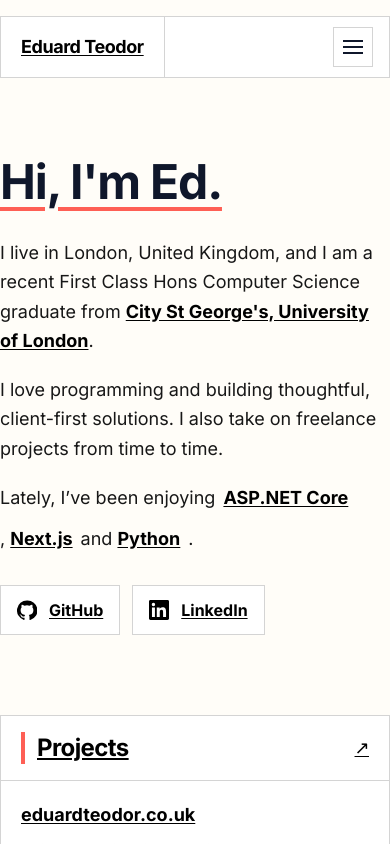
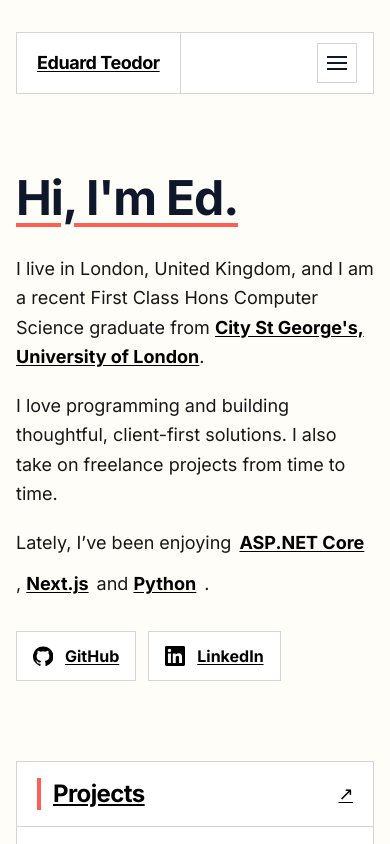
Before and after one commit to EEEDWARD1/eduardteodor-web, a Next.js app: page / in a window 390 px wide. Shown: the top 844 px of the page. Built offline with nearby package versions, Linux system fonts and the light colour scheme.

Commit message:
refactor: optimise for mobile by adding padding

```diff
--- a/app/layout.tsx
+++ b/app/layout.tsx
@@ -18,7 +18,7 @@ export default function RootLayout({ children }: LayoutProps<"/">) {
     <html
       lang="en"
     >
-      <body className={`${inter.className} mx-auto flex min-h-screen w-full max-w-4xl flex-col bg-[#fffdf8] text-slate-900`}>
+      <body className={`${inter.className} mx-auto flex min-h-screen w-full max-w-4xl flex-col bg-[#fffdf8] p-4 text-slate-900 sm:p-0`}>
         <Nav />
         <div className="flex-1">{children}</div>
         <Footer />
```
